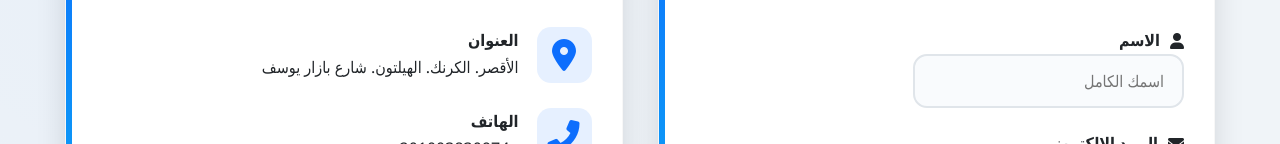
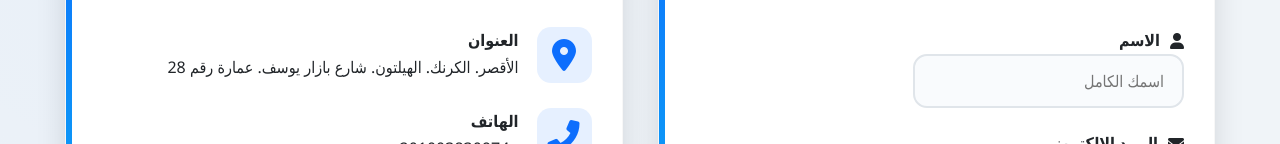
Before and after one commit to mohamedhakers157/Mohamed, a plain HTML site: page contact.html in a window 1280 px wide. Shown: the part 218-362 px from the top of the page. Drawn offline with Linux system fonts and the light colour scheme.

Commit message:
Update contact.html

```diff
--- a/contact.html
+++ b/contact.html
@@ -39,7 +39,7 @@
       <aside class="contact-info card">
         <div class="section-header"><i class="fas fa-address-card"></i><h2>معلومات التواصل</h2></div>
         <div class="info-list">
-          <div class="info-item"><i class="fas fa-map-marker-alt"></i><div><h4>العنوان</h4><p>الأقصر. الكرنك. الهيلتون. شارع بازار يوسف</p></div></div>
+          <div class="info-item"><i class="fas fa-map-marker-alt"></i><div><h4>العنوان</h4><p> الأقصر. الكرنك. الهيلتون. شارع بازار يوسف. عمارة رقم 28</p></div></div>
           <div class="info-item"><i class="fas fa-phone-alt"></i><div><h4>الهاتف</h4><p>+201003830974<br>+201069026402</p></div></div>
           <div class="info-item"><i class="fas fa-envelope"></i><div><h4>البريد الإلكتروني</h4><p>info@elshifa-15</p></div></div>
           <div class="info-item"><i class="fas fa-clock"></i><div><h4>ساعات العمل</h4><p>السبت - الخميس: 8 صباحًا - 10 مساءً<br>الجمعة: 10 صباحًا - 2 مساءً</p></div></div>
```
